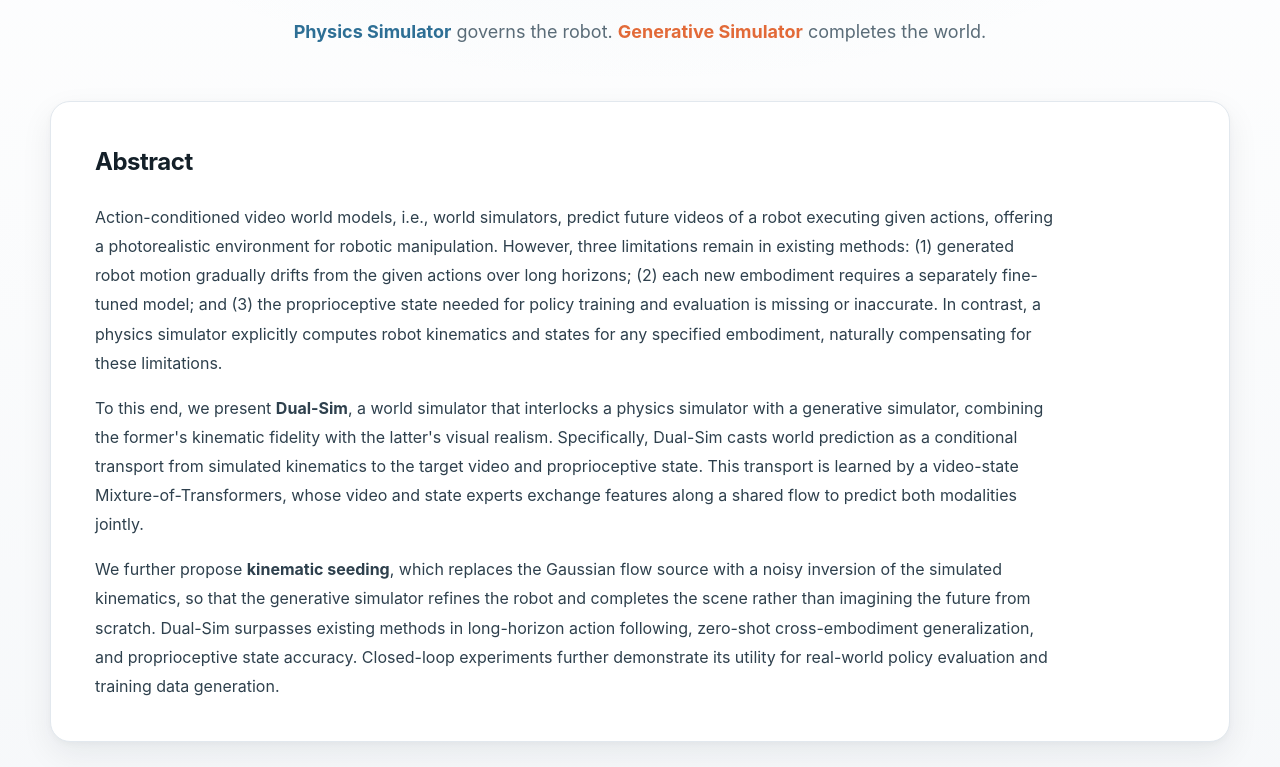
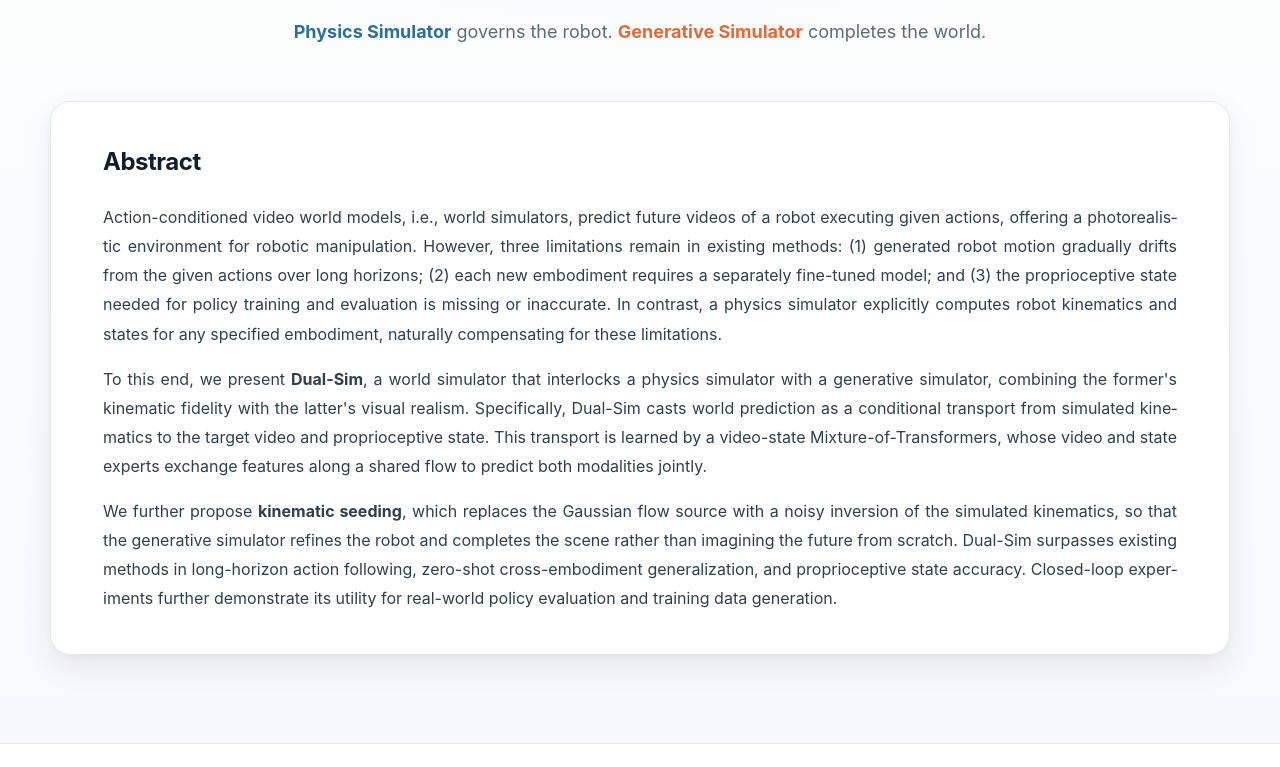
Before and after one commit to dual-sim-project/dual-sim-project.github.io, a plain HTML site: page index.html in a window 1280 px wide. Shown: the part 1113-1880 px from the top of the page. Drawn offline with Linux system fonts and the light colour scheme; animation ran at ten frames a second.

Commit message:
Fix Abstract symmetry and text justification

```diff
--- a/assets/css/site.css
+++ b/assets/css/site.css
@@ -752,7 +752,7 @@ input:focus-visible,
   background: var(--surface);
   border: 1px solid var(--line);
   border-radius: var(--radius-lg);
-  padding: 40px 44px;
+  padding: 40px 52px;
   box-shadow: var(--shadow-md);
 }
 
@@ -769,10 +769,12 @@ input:focus-visible,
 
 .abstract-copy {
   columns: 1;
-  max-width: 960px;
   font-size: 16px;
   line-height: 1.82;
   color: var(--ink-soft);
+  text-align: justify;
+  text-justify: inter-word;
+  hyphens: auto;
 }
 
 /* ============================================================
```
